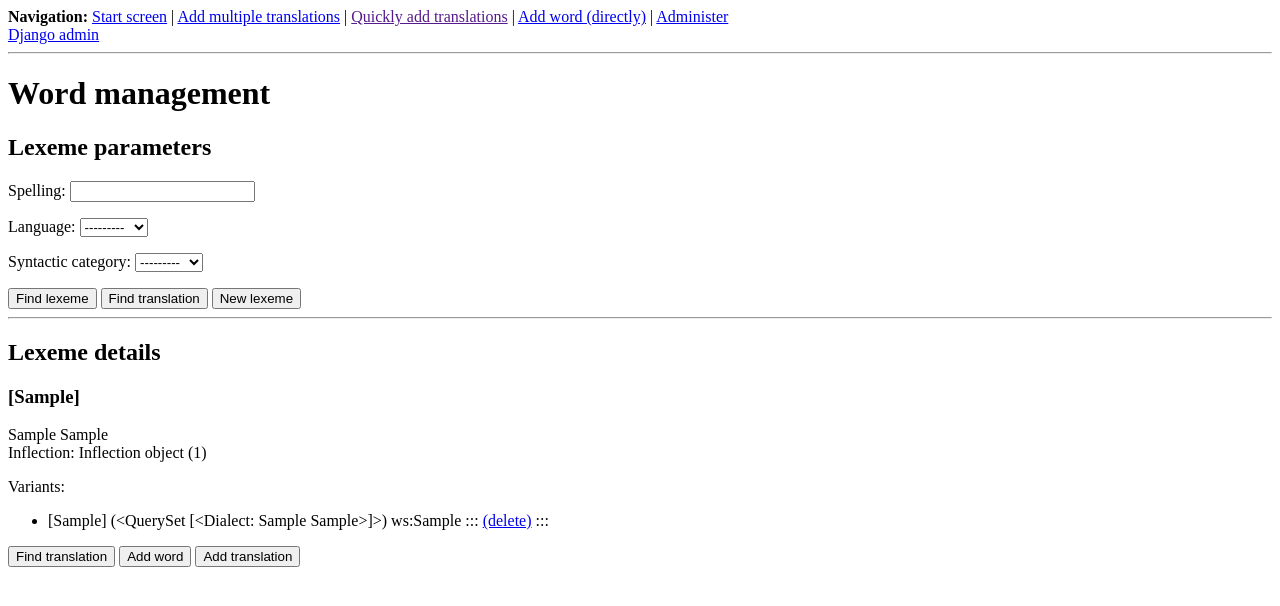
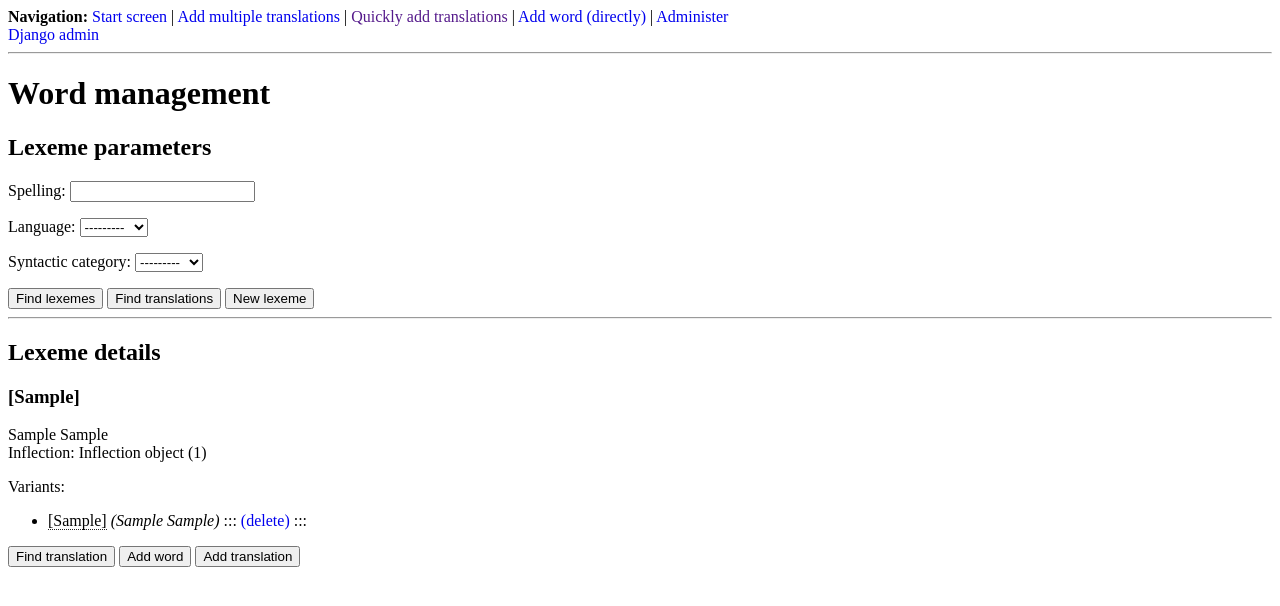
Before and after one commit to krom-attic/wordcontrol_old, a Django app: a page that uses wordengine/templates/wordengine/lexeme_list.html in a window 1280 px wide. Shown: the top 606 px of the page. Run offline with Django 3.2, Linux system fonts and the light colour scheme; tables that the repository leaves empty hold one stand-in row (values such as "Sample post"); parts of the project's set-up code (start-up, migrations or seed data) failed here and were passed over.

Commit message:
Lexeme display refactoring continued

```diff
--- a/wordengine/dictworks.py
+++ b/wordengine/dictworks.py
@@ -9,7 +9,7 @@ from django.core.exceptions import ObjectDoesNotExist
 
 # Common functions here
 
-def find_lexeme_wordforms(word_search, exact):
+def find_lexemes_wordforms(word_search, exact):
 
     if word_search.is_valid():
         if exact:
@@ -29,7 +29,7 @@ def find_lexeme_wordforms(word_search, exact):
     return lexeme_result
 
 
-def find_lexeme_translations(lexemes):
+def find_translations(lexemes):
 
     translation_result = dict()
 
--- a/wordengine/static/wordengine/css/wordengine.css
+++ b/wordengine/static/wordengine/css/wordengine.css
@@ -12,8 +12,17 @@ div.warning {
 border: 4px double yellow;
 }
 
+/* Hyperlinks */
+a {
+text-decoration: none;
+}
+
 /* Other styles */
 
 .deleted {
 text-decoration: line-through;
 }
+
+.underdots {
+border-bottom: 1px dotted #222;
+}
--- a/wordengine/templates/wordengine/lexeme_details.html
+++ b/wordengine/templates/wordengine/lexeme_details.html
@@ -3,25 +3,59 @@
 
 <h2>Lexeme details</h2>
     <h3>
-        {% if exact_lexeme.spellings or exact_lexeme.transcriptions %}
-            {{ exact_lexeme.spellings.0.formatted }} {{ exact_lexeme.transcriptions.0.formatted }}
-        {% else %}
-            {{ exact_lexeme.uncertains.0.formatted }}
-        {% endif %}
+        {{ exact_lexeme.spellings.0.formatted }} {{ exact_lexeme.transcriptions.0.formatted }}
     </h3>
     <p>{{ exact_lexeme.language }} {{ exact_lexeme.syntactic_category }} <br />
        Inflection: {{ exact_lexeme.inflection }}</p>
     <p>Variants:</p>
     <ul>
     {% for word in exact_lexeme.wordform_set.all %}
-        <li {% if word.is_deleted %} class="deleted"{% endif %}>{{ word.extended }}
+        <li {% if word.is_deleted %} class="deleted"{% endif %}>
+        <span title="{{ word.ws }}" class="underdots">{{ word.formatted }}</span>
+        {% if word.dialects %}
+            <i>({{ word.dialects }})</i>
+        {% endif %}
         ::: <a href="{% url 'wordengine:delete_wordform' word.id %}">(delete)</a> :::</li>
     {% endfor %}
     </ul>
     <form action="" method="get">
-        <button name="_find_translation" value="{{ given_lexeme.id }}" type="submit">Find translation</button>
-        <button name="_add_wordform" value="{{ given_lexeme.id }}" type="submit">Add word</button>
-        <button name="_add_translation" value="{{ given_lexeme.id }}" type="submit">Add translation</button>
+        <button name="_find_translation_lexeme" value="{{ exact_lexeme.id }}" type="submit">Find translation</button>
+        <button name="_add_wordform" value="{{ exact_lexeme.id }}" type="submit">Add word</button>
+        <button name="_add_translation" value="{{ exact_lexeme.id }}" type="submit">Add translation</button>
     </form>
 
 {% endif %}
+
+{% if translation_search %}
+<hr />
+
+<h2>Translations</h2>
+    {% for lexeme, translations in translation_result.items %}
+        <h3>
+        {{ lexeme.spellings.0.formatted }} {{ lexeme.transcriptions.0.formatted }}
+        </h3>
+        <p>{{ lexeme.language }} {{ lexeme.syntactic_category }}</p>
+        {% if translations %}
+        <ul>
+        {% for translation in translations %}
+            <li><strong>
+                {% for spelling in translation.spellings %}
+                    {% if not forloop.first %} ~ {% endif %}
+                    {{ spelling.formatted }}
+                {% endfor %}
+                {% for transcription in translation.transcriptions %}
+                    {% if not forloop.first %} ~ {% endif %}
+                    {{ transcription.formatted }}
+                {% endfor %}
+                </strong>
+                — {{ translation.language }} {{ translation.syntactic_category }}
+                ::: <a href="{% url 'wordengine:show_wordlist' translation.id %}">(details)</a> :::</li>
+        {% endfor %}
+        </ul>
+        {% else %}
+        <p>This word has no translations.</p>
+        {% endif %}
+    {% empty %}
+        <p>Translation search returned no results.</p>
+    {% endfor %}
+{% endif %}
--- a/wordengine/templates/wordengine/lexeme_list.html
+++ b/wordengine/templates/wordengine/lexeme_list.html
@@ -6,13 +6,12 @@
     <h2>Lexeme parameters</h2>
         <form action="" method="get">
             {{ word_search_form.as_p }}
-            <input type="submit" value="Find lexeme" name="_find_lexeme" />
-            <input type="submit" value="Find translation" name="_find_translation">
+            <input type="submit" value="Find lexemes" name="_find_lexeme" />
+            <input type="submit" value="Find translations" name="_find_translation">
             <input type="submit" value="New lexeme" name="_new_lexeme" />
 
             {% include "wordengine/search_result.html" %}
             {% include "wordengine/lexeme_details.html" %}
-            {% include "wordengine/translation_result.html" %}
         </form>
 
 {% endblock %}
--- a/wordengine/templates/wordengine/search_result.html
+++ b/wordengine/templates/wordengine/search_result.html
@@ -2,13 +2,14 @@
 <hr />
 
 <h2>Search results</h2>
-    {% if lexeme_result %}
     {% for lexeme, words in lexeme_result.items %}
-            <p>
-
-                {{ lexeme }}
+        <p> <a href="{% url 'wordengine:show_wordlist' lexeme.id %}"><strong>
+            {{ lexeme.spellings.0.formatted }} {{ lexeme.transcriptions.0.formatted }}
+            </strong>
+            — {{ lexeme.language }} {{ lexeme.syntactic_category }}</a>
+            <br />
             (found:{% for found_word in words %} {{ found_word.spelling }}{% endfor %})
-                ::: <a href="{% url 'wordengine:show_wordlist' lexeme.id %}">(details)</a> :::<br />
+            <br />
                 <button name="_find_translation_lexeme" value="{{ lexeme.id }}" type="submit">Find translation</button>
             {% if searchtype == "regular" %}
                 <button name="_add_wordform" value="{{ lexeme.id }}" type="submit">Add word</button>
@@ -17,8 +18,7 @@
                 <button name="_add_as_translation" value="{{ lexeme.id }}" type="submit">Add as translation</button>
             {% endif %}
         </p>
+    {% empty %}
+        <p>Search returned no results.</p>
     {% endfor %}
-    {% else %}
-        <p>Search returned no results.</p>
 {% endif %}
-{% endif %}
--- a/wordengine/templates/wordengine/translation_result.html
+++ /dev/null
@@ -1,24 +0,0 @@
-{% if translation_search %}
-<hr />
-
-<h2>Translations</h2>
-    {% if translation_result %}
-        {% for lexeme, translations in translation_result.items %}
-            {% if translation_search == "word_search" %}
-                <h3>{{ lexeme }}</h3>
-            {% endif %}
-            {% if translations %}
-            <ol>
-                {% for translation in translations %}
-                    <li>{{ translation }}
-                        ::: <a href="{% url 'wordengine:show_wordlist' translation.id %}">(details)</a> :::</li>
-                {% endfor %}
-            </ol>
-            {% else %}
-            <p>This word has no translations.</p>
-            {% endif %}
-        {% endfor %}
-    {% else %}
-        <p>Translation search returned no results.</p>
-    {% endif %}
-{% endif %}
--- a/wordengine/urls.py
+++ b/wordengine/urls.py
@@ -10,8 +10,8 @@ urlpatterns = patterns('',
                            views.AddWordformView.as_view(), name='add_wordform_lexeme'),
                        url(r'^add/word/addto=(?P<lexeme_id>\d+)$', views.AddWordformView.as_view(), name='add_wordform'),
                        url(r'^dosmth$', views.DoSmthWordformView.as_view(), name='do_something'),
-                       url(r'^view/words$', views.ShowLexemeListView.as_view(), name='show_wordlist'),
-                       url(r'^view/words/(?P<lexeme_id>\d+)$', views.ShowLexemeListView.as_view(),
+                       url(r'^view/words$', views.LexemeView.as_view(), name='show_wordlist'),
+                       url(r'^view/words/(?P<lexeme_id>\d+)$', views.LexemeView.as_view(),
                            name='show_wordlist'),
                        url(r'^delete/word/(?P<wordform_id>\d+)$', views.delete_wordform, name='delete_wordform'),
                        url(r'^add/translation/addto=(?P<lexeme_id>\d+)$', views.AddTranslationView.as_view(),
--- a/wordengine/views.py
+++ b/wordengine/views.py
@@ -142,7 +142,7 @@ class AddWordformView(TemplateView):
         return super(AddWordformView, self).dispatch(*args, **kwargs)
 
 
-class ShowLexemeListView(TemplateView):
+class LexemeView(TemplateView):
     """ Show a list of lexemes
     """
 
@@ -152,13 +152,16 @@ class ShowLexemeListView(TemplateView):
     def get(self, request, *args, **kwargs):
         word_search_form = self.word_search_form_class(request.GET)
 
+        # "Lexeme parameters" form operations
         if '_find_lexeme' in request.GET:
-            lexeme_result = find_lexeme_wordforms(word_search_form, False)
+            lexeme_result = find_lexemes_wordforms(word_search_form, False)
+            print(lexeme_result)
             return render(request, self.template_name, {'word_search_form': word_search_form,
                                                         'lexeme_result': lexeme_result, 'searchtype': 'regular'})
         elif '_find_translation' in request.GET:
-            lexeme_result = find_lexeme_wordforms(word_search_form, True)
-            translation_result = find_lexeme_translations(lexeme_result.keys())
+            lexeme_result = find_lexemes_wordforms(word_search_form, True)
+            print(lexeme_result)
+            translation_result = find_translations(lexeme_result.keys())
             return render(request, self.template_name, {'word_search_form': word_search_form,
                                                         'translation_result': translation_result,
                                                         'translation_search': 'word_search'})
@@ -169,15 +172,15 @@ class ShowLexemeListView(TemplateView):
             return redirect('wordengine:add_wordform_lexeme', language=language,
                             syntactic_category=syntactic_category,  spelling=spelling)
 
+        # "Search results" form operations
         elif '_find_translation_lexeme' in request.GET:  # find translation of a particular lexeme
-            lexeme_result = get_object_or_404(models.Lexeme, pk=request.GET['_find_translation'])
+            lexeme_result = get_object_or_404(models.Lexeme, pk=request.GET['_find_translation_lexeme'])
             lexeme_words = lexeme_result.wordform_set.all()
-            translation_result = find_lexeme_translations([lexeme_result])
+            translation_result = find_translations([lexeme_result])
             return render(request, self.template_name, {'word_search_form': word_search_form,
                                                         'lexeme_result': lexeme_result, 'lexeme_words': lexeme_words,
                                                         'translation_result': translation_result,
                                                         'translation_search': 'exact_lexeme'})
-
         elif '_add_translation' in request.GET:
             lexeme_id = request.GET['_add_translation']
             return redirect('wordengine:add_translation', lexeme_id)
@@ -185,10 +188,10 @@ class ShowLexemeListView(TemplateView):
             lexeme_id = request.GET['_add_wordform']
             return redirect('wordengine:add_wordform', lexeme_id)
 
+        # URL parsing
         else:
             try:
                 given_lexeme = get_object_or_404(models.Lexeme, pk=kwargs['lexeme_id'])
-                print(given_lexeme.wordform_set.first().extended)
                 return render(request, self.template_name, {'word_search_form': word_search_form,
                                                             'exact_lexeme': given_lexeme})
             except KeyError:
@@ -242,7 +245,7 @@ class AddTranslationView(TemplateView):
 
         if '_lexeme_search' in request.GET:
             word_search_form = self.word_search_form_class(request.GET)
-            lexeme_result = find_lexeme_wordforms(word_search_form, False)
+            lexeme_result = find_lexemes_wordforms(word_search_form, False)
             return render(request, self.template_name, {'first_lexeme': first_lexeme,
                                                         'word_search_form': word_search_form,
                                                         'lexeme_result': lexeme_result,
@@ -376,7 +379,6 @@ class DictionaryDataImportView(TemplateView):
     def get(self, request, *args, **kwargs):
         translation_import_form = self.translation_import_form_class()
         upload_form = self.upload_form_class()
-        print(translation_import_form)
         return render(request, self.template_name, {'translation_import_form': translation_import_form,
                                                     'upload_form': upload_form})
 
```
Also changed, not shown: wordengine/models.py (+8 -14 lines), 1 other file. Lines whose indentation alone changed are shown as unchanged.
